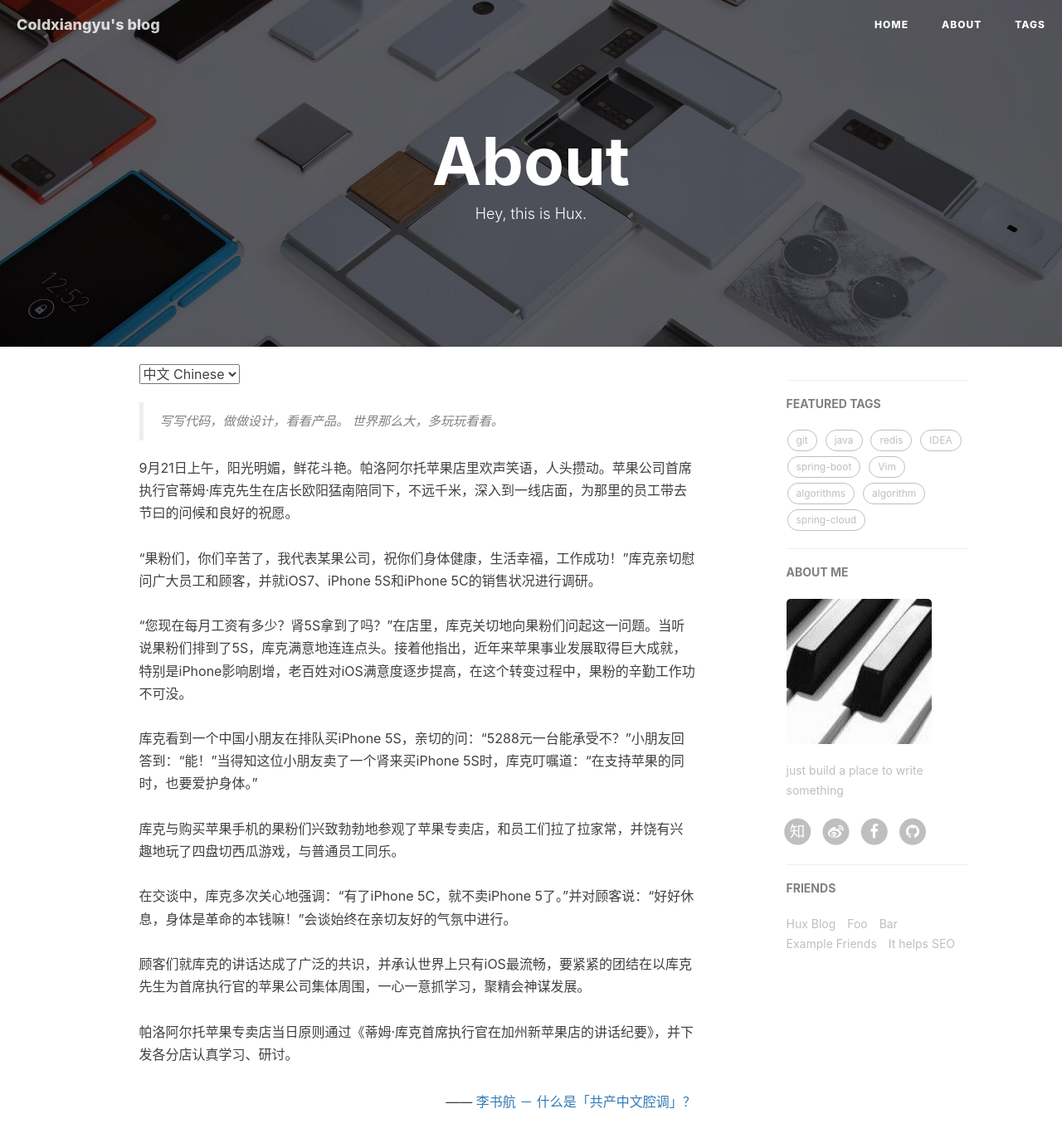
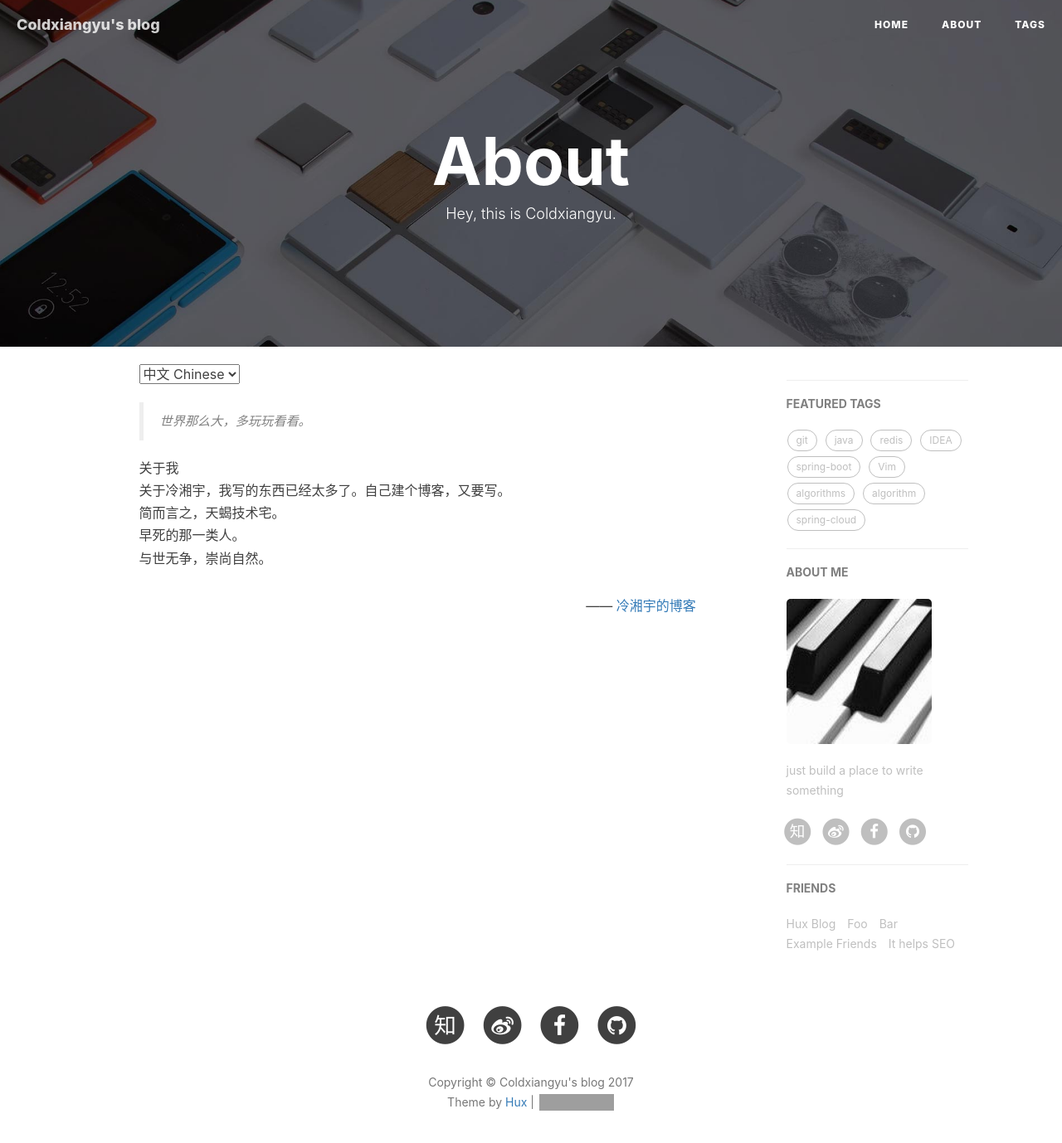
Before and after one commit to coldxiangyu/lengxiangyu.github.io, a Jekyll site: the page built from about.html, in a window 1280 px wide and 1400 px high. Shown: the top 1378 px of the window at 83% size. Built offline with Jekyll 4.4.1, drawn with Linux system fonts in a browser that asks for light colours; nearby versions of some CDN libraries; comment, search, counter and statistics services are not loaded; grey boxes are pictures that could not be loaded.

Commit message:
Update about.html

```diff
--- a/about.html
+++ b/about.html
@@ -1,7 +1,7 @@
 ---
 layout: page
 title: "About"
-description: "Hey, this is Hux."
+description: "Hey, this is Coldxiangyu."
 header-img: "img/about-bg.jpg"
 ---
 
@@ -14,14 +14,20 @@ header-img: "img/about-bg.jpg"
 <!-- Chinese Version -->
 <div class="zh post-container">
     <blockquote>
-        写写代码，做做设计，看看产品。
         世界那么大，多玩玩看看。
     </blockquote>
-    9月21日上午，阳光明媚，鲜花斗艳。帕洛阿尔托苹果店里欢声笑语，人头攒动。苹果公司首席执行官蒂姆·库克先生在店长欧阳猛南陪同下，不远千米，深入到一线店面，为那里的员工带去节曰的问候和良好的祝愿。<br><br>“果粉们，你们辛苦了，我代表某果公司，祝你们身体健康，生活幸福，工作成功！”库克亲切慰问广大员工和顾客，并就iOS7、iPhone 5S和iPhone 5C的销售状况进行调研。 <br><br>“您现在每月工资有多少？肾5S拿到了吗？”在店里，库克关切地向果粉们问起这一问题。当听说果粉们排到了5S，库克满意地连连点头。接着他指出，近年来苹果事业发展取得巨大成就，特别是iPhone影响剧增，老百姓对iOS满意度逐步提高，在这个转变过程中，果粉的辛勤工作功不可没。<br><br>库克看到一个中国小朋友在排队买iPhone 5S，亲切的问：“5288元一台能承受不？”小朋友回答到：“能！”当得知这位小朋友卖了一个肾来买iPhone 5S时，库克叮嘱道：“在支持苹果的同时，也要爱护身体。”<br><br>库克与购买苹果手机的果粉们兴致勃勃地参观了苹果专卖店，和员工们拉了拉家常，并饶有兴趣地玩了四盘切西瓜游戏，与普通员工同乐。<br><br>在交谈中，库克多次关心地强调：“有了iPhone 5C，就不卖iPhone 5了。”并对顾客说：“好好休息，身体是革命的本钱嘛！”会谈始终在亲切友好的气氛中进行。<br><br>顾客们就库克的讲话达成了广泛的共识，并承认世界上只有iOS最流畅，要紧紧的团结在以库克先生为首席执行官的苹果公司集体周围，一心一意抓学习，聚精会神谋发展。<br>
-    <br>帕洛阿尔托苹果专卖店当日原则通过《蒂姆·库克首席执行官在加州新苹果店的讲话纪要》，并下发各分店认真学习、研讨。
+    关于我<br>
+
+    关于冷湘宇，我写的东西已经太多了。自己建个博客，又要写。<br>
+
+    简而言之，天蝎技术宅。<br>
+
+    早死的那一类人。<br>
+
+    与世无争，崇尚自然。<br>
 
     <p style="text-align:right;">
-        —— <a href="http://www.zhihu.com/question/19687065">李书航 － 什么是「共产中文腔调」？ </a>
+        —— <a href="https://www.zybuluo.com/coldxiangyu/note/800595">冷湘宇的博客</a>
     </p>
 
 </div>
```
